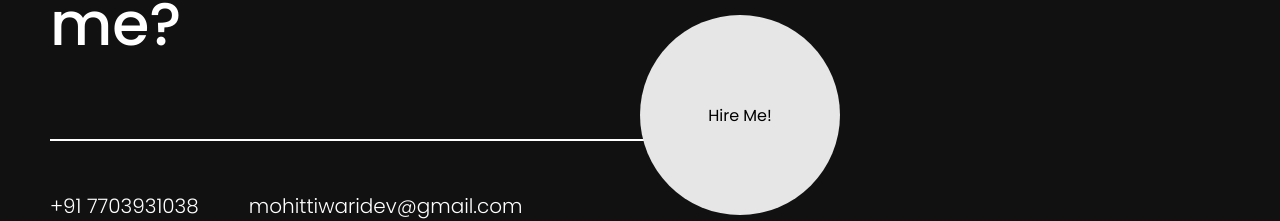
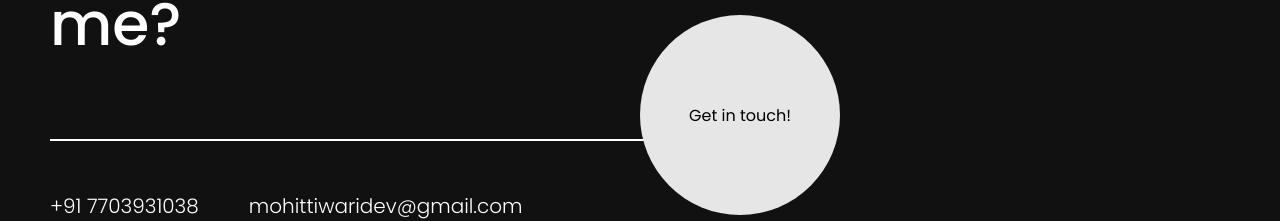
Before and after one commit to MohitTiwariBytes/PersonalPortfolioSite, a React (Vite) app: page / in a window 1280 px wide. Shown: the part 3342-3563 px from the top of the page. Built offline with nearby package versions, Linux system fonts and the light colour scheme; a web font is replaced by a local one.

Commit message:
Bug Fixes

```diff
--- a/src/Components/Footer.css
+++ b/src/Components/Footer.css
@@ -12,7 +12,6 @@ html, body, #root{
     height: 80vh;
     width: 100%;
     background-color: #111;
-
 }
 
 .footer{
--- a/src/Components/Footer.jsx
+++ b/src/Components/Footer.jsx
@@ -69,8 +69,9 @@ const Footer = () => {
 
         </div>
         <div ref={hamRef} className="button1">
-          <span ref={textRef}>Hire Me!</span>
+          <span ref={textRef}>Get in touch!</span>
         </div>
+
       </div>
     </div>
   );
```
